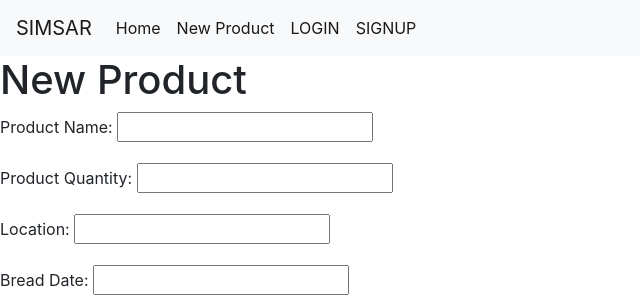
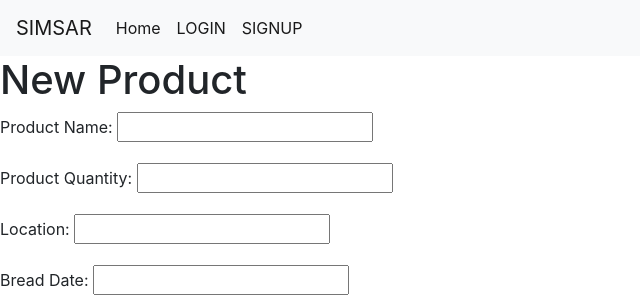
Before and after one commit to SimsarSE/simsar, a Django app: page /products/new in a window 1280 px wide. Shown: the top 300 px of the page, without its empty margins (0-640 px from the left). Run offline with Django 3.2, Linux system fonts and the light colour scheme; some libraries are stand-ins or nearby versions.

Commit message:
new product fixed according to is_authenticated

```diff
--- a/users/templates/base.html
+++ b/users/templates/base.html
@@ -22,11 +22,10 @@
                 <li class="nav-item active">
                     <a class="nav-link" href="{%  url 'home' %}">Home <span class="sr-only">(current)</span></a>
                 </li>
-                <li class="nav-item active">
+                {% if user.is_authenticated %}
+                    <li class="nav-item active">
                     <a class="nav-link" href="{%  url 'product_new' %}">New Product<span class="sr-only">(current)</span></a>
-                </li>
-                {% if user.is_authenticated %}
-
+                    </li>
                     <li class="nav-item active">
                         <a class="nav-link" href="{% url 'logout' %}">LOGOUT <span class="sr-only">(current)</span></a>
                     </li>
```
